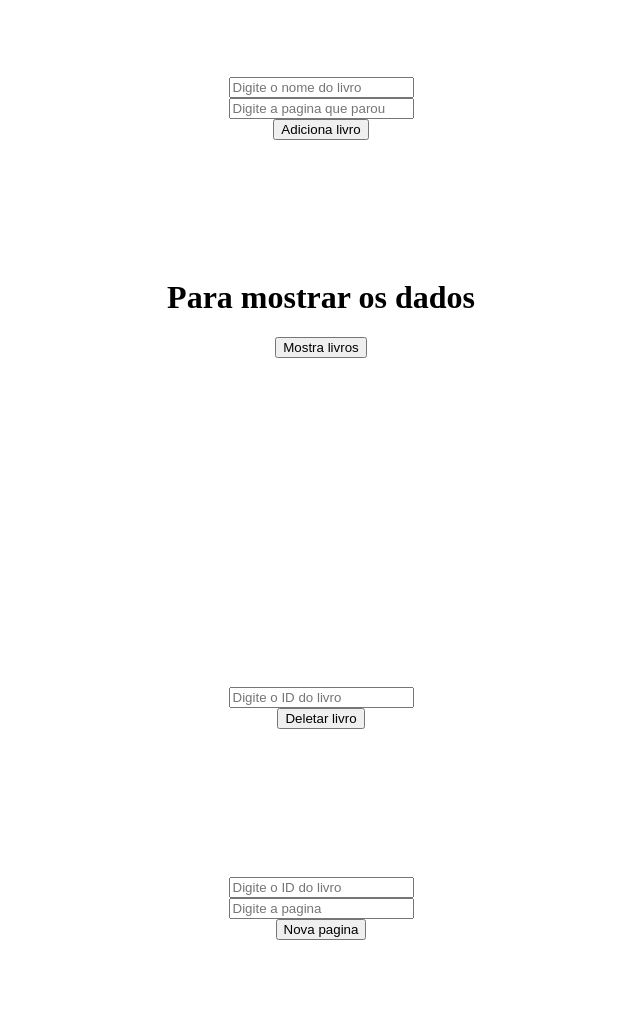
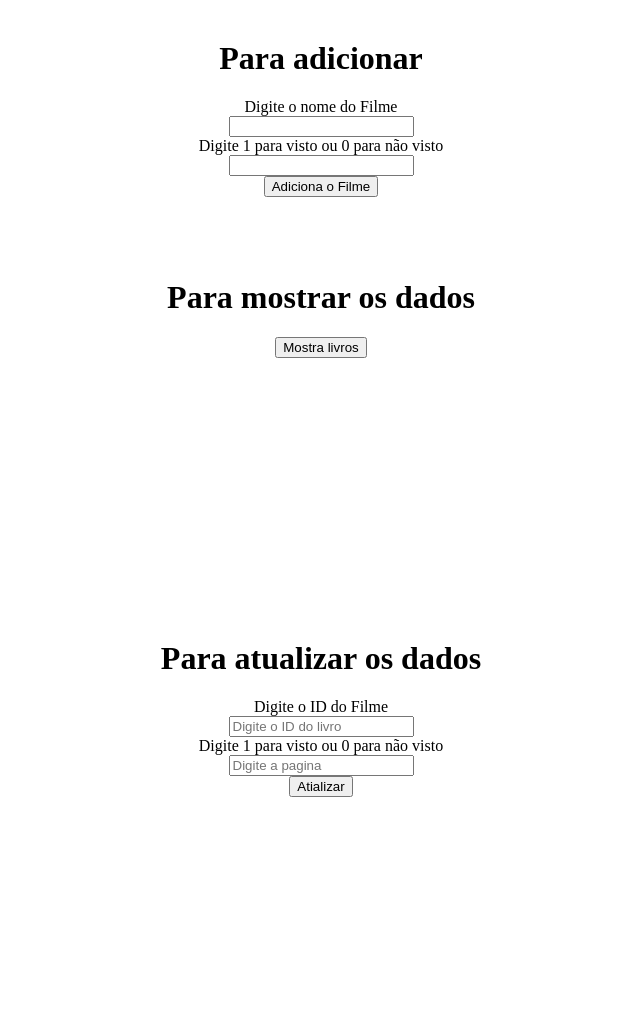
Before and after one commit to matheusCCO/AP_Filmes, a website: page index.html in a window 1280 px wide. Shown: the whole page, without its empty margins (319-959 px from the left). After the commit the page ends 816 px from the top, so only its background shows below. Drawn offline with Linux system fonts and the light colour scheme; no server answers.

Commit message:
foi atualizado a forma de mostar os dados para o usuario

```diff
--- a/index.html
+++ b/index.html
@@ -13,11 +13,13 @@
 
     <script src="script.js"></script>
     <div id="divDados">
-        <input type="text" id="titulo" placeholder="Digite o nome do livro">
+            <h1>Para  adicionar</h1>
+        <label>Digite o nome do Filme</label>
+        <input type="text" id="titulo">
+        <label>Digite 1 para visto ou 0 para não visto</label>
+        <input tyoe="number" id="pagina">
 
-        <input tyoe="number" id="pagina" placeholder="Digite a pagina que parou">
-
-        <button onclick="enviaDados()">Adiciona livro</button>
+        <button onclick="enviaDados()">Adiciona o Filme</button>
     </div>
     <div id="mostraDados">
 
@@ -27,15 +29,13 @@
 
     <div id="dados"></div>
 
-    <div id="deleta">
-        <input type="text" id="id" placeholder="Digite o ID do livro">
-        <button onclick="deletar()">Deletar livro</button>
-    </div>
-
     <div id="altera">
+            <h1>Para atualizar os dados</h1>
+            <label>Digite o ID do Filme</label>
         <input type="text" id="Id" placeholder="Digite o ID do livro">
+        <label>Digite 1 para visto ou 0 para não visto</label>
         <input type="number" id="Pagina" placeholder="Digite a pagina">
-        <button onclick="mudarPag()">Nova pagina</button>
+        <button onclick="mudarPag()">Atializar</button>
     </div>
 
 
--- a/script.js
+++ b/script.js
@@ -16,6 +16,7 @@ function lerDados() {
             conteudo += '           <th>id</th>';
             conteudo += '           <th>Titulo</th>';
             conteudo += '           <th>pagina</th>';
+            conteudo += '           <th></th>';
 
 
             conteudo += '       </tr>';
@@ -33,6 +34,7 @@ function lerDados() {
                 conteudo += "    <td>" + obj[key].id + "</td>";
                 conteudo += "    <td>" + obj[key].nome + "</td>";
                 conteudo += "    <td>" + visto + "</td>";
+                conteudo += "    <td> <button onclick='deletar(" + obj[key].id +")'>Deletar</button> </td>";
 
                 conteudo += "</tr>";
 
@@ -44,7 +46,7 @@ function lerDados() {
     xhttp.open("GET", url, true);
     xhttp.send();
 }
-
+lerDados()
 
 function enviaDados() {
     var nome = document.getElementById('titulo').value;
@@ -70,14 +72,14 @@ function enviaDados() {
     return xhttp.responseText
 }
 
-
-function deletar() {
-    var id = document.getElementById("id").value;
+function deletar(id) {
+    //var id = document.getElementById("id").value;
 
     var xhttp = new XMLHttpRequest();
 
     xhttp.onreadystatechange = function () {
         if (this.readyState == 4 && this.status == 200) {
+            lerDados()
 
         }
     }
@@ -100,6 +102,7 @@ function mudarPag() {
 
     xhttp.onreadystatechange = function () {
         if (this.readyState == 4 && this.status == 200) {
+            lerDados()
             console.log("ok")
         } else {
             console.log(" erro")
--- a/servidor.js
+++ b/servidor.js
@@ -1,7 +1,6 @@
 const restify = require('restify');
 const erros = require('restify-errors');
 const corsMiddleware = require('restify-cors-middleware2')
-
 
 
 const server = restify.createServer({
@@ -18,9 +17,6 @@ const cors = corsMiddleware({
 
 server.pre(cors.preflight)
 server.use(cors.actual)
-
-
-
 
 server.use(restify.plugins.acceptParser(server.acceptable));
 server.use(restify.plugins.queryParser());
```
